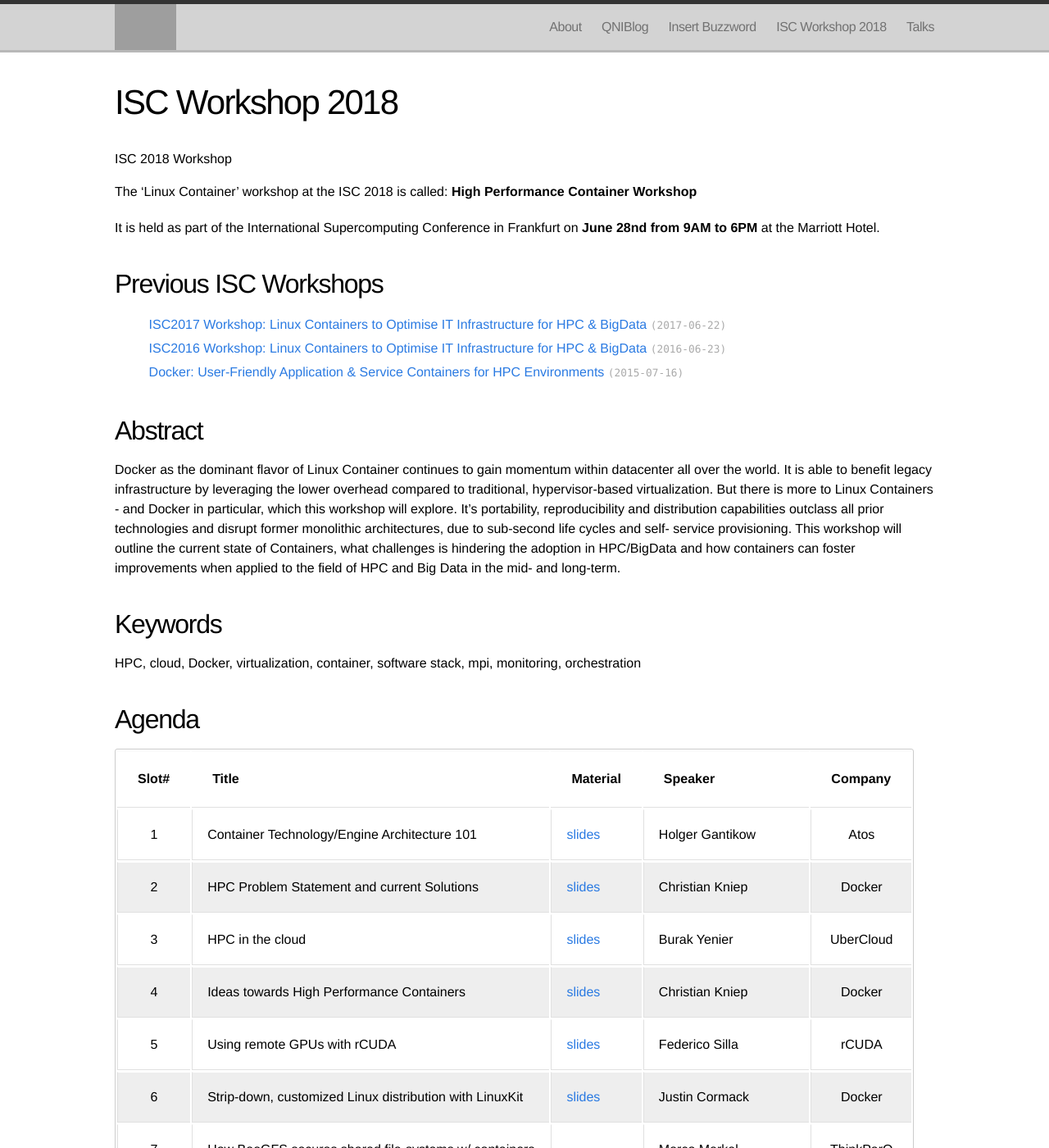
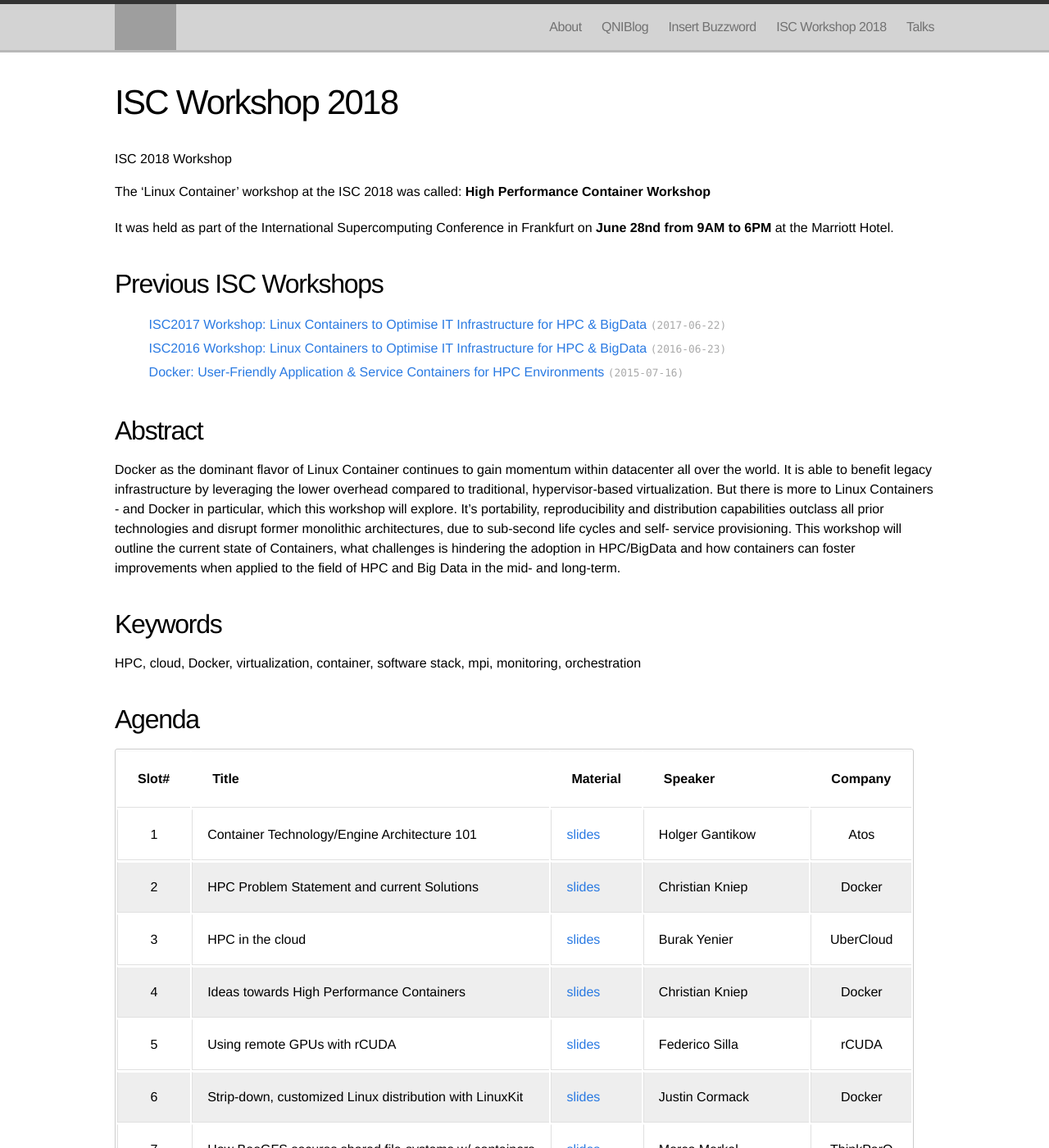
Before and after one commit to ChristianKniep/QNIBIncBlog, a Jekyll site: the page built from iscworkshop18.md, in a window 1280 px wide and 1400 px high. Shown: the whole window at 82% size. Built offline with Jekyll 4.4.1, drawn with Linux system fonts in a browser that asks for light colours; Markdown is read by kramdown in place of the engine named in the settings; grey boxes are pictures that could not be loaded.

```diff
--- a/iscworkshop18.md
+++ b/iscworkshop18.md
@@ -7,9 +7,9 @@ permalink: /isc/
 # ISC 2018 Workshop
 
 
-The 'Linux Container' workshop at the ISC 2018 is called: **High Performance Container Workshop**
+The 'Linux Container' workshop at the ISC 2018 was called: **High Performance Container Workshop**
 
-It is held as part of the International Supercomputing Conference in Frankfurt on **June 28nd from 9AM to 6PM** at the Marriott Hotel.
+It was held as part of the International Supercomputing Conference in Frankfurt on **June 28nd from 9AM to 6PM** at the Marriott Hotel.
 
 ## Previous ISC Workshops
 
```
Also changed, not shown: other parts of iscworkshop18.md (+2 -2 lines), 2 other files.
